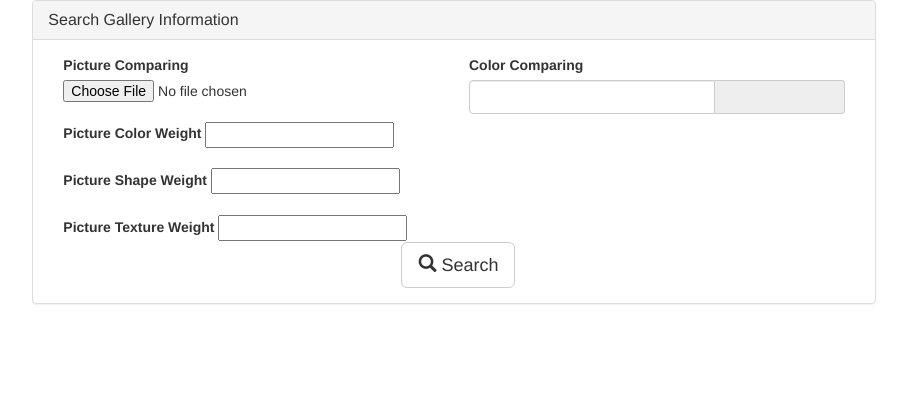
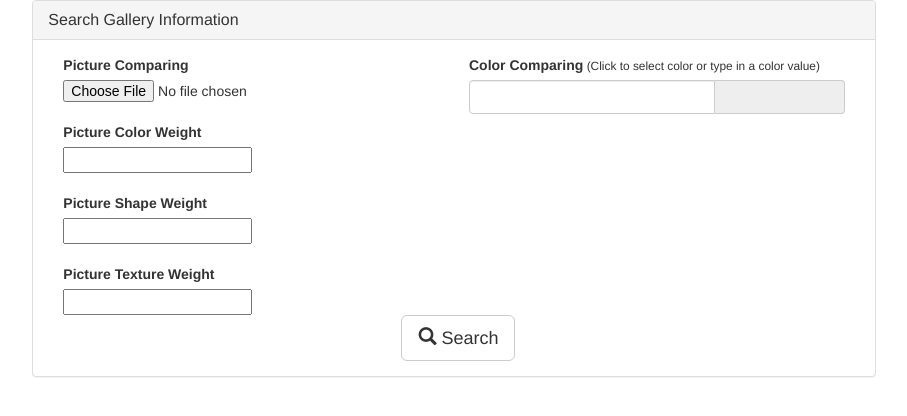
Before and after one commit to GeorgesAlkhouri/openmuseum, a PHP site: template templates/picture_search.php in a window 1280 px wide. Shown: the top 416 px of the page, without its empty margins (186-1093 px from the left). Run offline with PHP 8.4, Linux system fonts and the light colour scheme; the template is opened without the code that fills it, so the values that code supplies are empty.

Commit message:
[CHANGE] Picture search view

```diff
--- a/templates/picture_search.php
+++ b/templates/picture_search.php
@@ -15,28 +15,28 @@
                                     <div class="col-md-12">
                                         <div class="row">
                                             <label>Picture Comparing</label>
-                                            <input type="file" name="picture_comparing">
+                                            <input id="file_input" type="file" name="picture_comparing">
                                             <br />
                                         </div>
                                         <div class="row">
-                                            <label>Picture Color Weight</label>
+                                            <label>Picture Color Weight</label><br />
                                             <input name="color_weight" class="slider" data-slider-id='data-slider-color' type="text" data-slider-min="0" data-slider-max="100" data-slider-step="1" data-slider-value="50">
                                         </div>
                                         <br />
                                         <div class="row">
-                                            <label>Picture Shape Weight</label>
+                                            <label>Picture Shape Weight</label><br />
                                             <input name="shape_weight" class="slider" data-slider-id='data-slider-color' type="text" data-slider-min="0" data-slider-max="100" data-slider-step="1" data-slider-value="50">
                                         </div>
                                         <br />
                                         <div class="row">
-                                            <label>Picture Texture Weight</label>
+                                            <label>Picture Texture Weight</label><br />
                                             <input name="texture_weight" class="slider" data-slider-id='data-slider-color' type="text" data-slider-min="0" data-slider-max="100" data-slider-step="1" data-slider-value="50">
                                         </div>
                                     </div>
                                 </div>
                             </div>
                             <div class="col-md-6">
-                                <label>Color Comparing</label>
+                                <label>Color Comparing</label><small> (Click to select color or type in a color value)</small>
                                 <div class="input-group cp">
                                     <input name ="picture_color" type="text" class="form-control" />
                                     <span class="input-group-addon"><i></i></span>
@@ -65,7 +65,28 @@
                 $('.cp').colorpicker();
 
                 $(".slider").slider();
-    });
+
+                $(".slider").on("change.slider",function(event){
+
+                    $(".cp").colorpicker("disable");
+                });
+
+                $("#file_input").change(function() {
+
+                    $(".cp").colorpicker("disable");
+                });
+
+                $('.cp').on('changeColor.colorpicker', function(event){
+
+                    $("#file_input").attr('disabled',true);
+
+                    //disable all sliders
+                    //TODO: fix error
+                    $(".slider").each(function() {
+                            $(this).slider('disable');
+                        })
+                    });
+                });
 </script>
 </body>
 </html>
```
